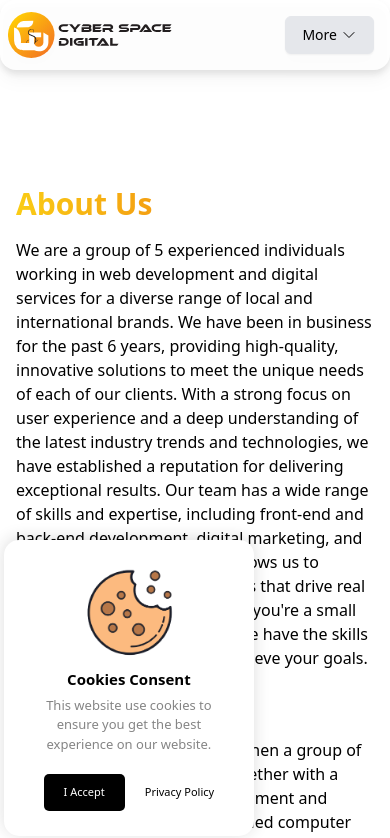
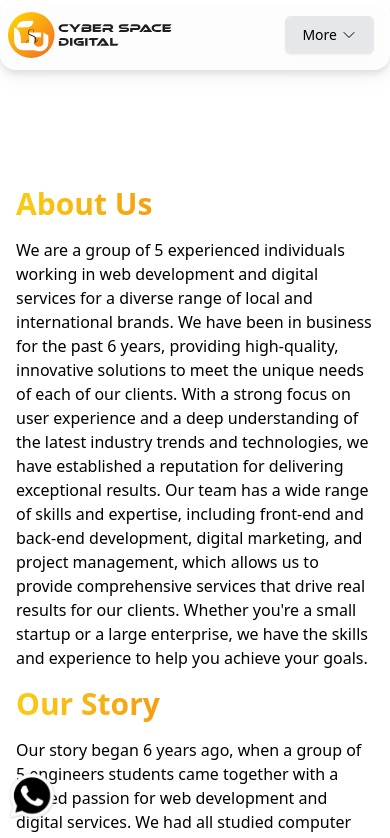
Before and after one commit to akhilthej/CSD_Website, a React (Create React App) app: page /aboutus in a window 390 px wide. Shown: the top 838 px of the page. Built offline with nearby package versions, Linux system fonts and the light colour scheme.

Commit message:
fb verification removed

```diff
--- a/public/index.html
+++ b/public/index.html
@@ -1,7 +1,6 @@
 <!DOCTYPE html>
 <html lang="en">
   <head>
-    <meta name="facebook-domain-verification" content="yxotmy8t37espiu5gb6mavgnjfnjjz" />
     <meta charset="utf-8" />
     <link rel="icon" href="%PUBLIC_URL%/favicon.ico" />
     <meta name="viewport" content="width=device-width, initial-scale=1" />
@@ -12,7 +11,20 @@
 
     <link rel="apple-touch-icon" href="%PUBLIC_URL%/logo192.png" />
     <link rel="manifest" href="%PUBLIC_URL%/manifest.json" />
-    <title>Cyber Space Digital- Build Your Business Online</title>
+    <title>Best Web Development &amp; Digital marketing Company</title>
+
+    <meta name="description" content="We are a prominent web design and development, digital marketing, and branding company based in India. We have a strong track record of working with well-known brands to create high-performance, user-friendly, and secure web and mobile applications. Our expertise can transform your innovative ideas into a driving force for your business's success.">
+
+    <meta name="keywords" content="web development company,app development company,digital marketing company,web designing company,web designers ,web developers,app developers,logo design services,seo service providers,seo,seo services,seo agencies,it companies,it companies near me,app developers near me,web designers in visakhapatnam,web designers in hyd ">
+
+    <meta name="author" content="Cyber Space Digital">
+    <meta name="theme-color" content="#FB8C00">
+
+
+    <meta name="Robots" content="INDEX,FOLLOW">
+    <meta property="og:title" content="Best Web Development &amp; Digital marketing Company">
+
+    <meta property="og:description" content="We are a prominent web design and development, digital marketing, and branding company based in India. We have a strong track record of working with well-known brands to create high-performance, user-friendly, and secure web and mobile applications. Our expertise can transform your innovative ideas into a driving force for your business's success.">
 
 <!-- Printrust -->
     <meta name="p:domain_verify" content="05ea06c646dfb6df73e714d5d5ef888e"/>
@@ -25,6 +37,10 @@
 
     <noscript>You need to enable JavaScript to run this app.</noscript>
     <div id="root"></div>
+
+
+
+
 
     <!-- Error 404 -->
     <script type="text/javascript">
@@ -43,56 +59,11 @@
      <!-- Error 404 -->
 
 
-<!---Cookies-->
-   <div class="wrappercookies">
-    <img src="./cookie.png" alt="cookies">
-    <div class="content">
-      <header>Cookies Consent</header>
-      <p>This website use cookies to ensure you get the best experience on our website.</p>
-      <div class="buttons">
-        <button class="item">I Accept</button>
-        <a href="https://cyberspacedigital.in/privacypolicy" class="item">Privacy Policy</a>
-      </div>
-    </div>
-  </div>
-  <script>
-    const cookieBox = document.querySelector(".wrappercookies"),
-    acceptBtn = cookieBox.querySelector("button");
-    acceptBtn.onclick = ()=>{
-      //setting cookie for 1 month, after one month it'll be expired automatically
-      document.cookie = "CookieBy=CSD; max-age="+60*60*24*30;
-      if(document.cookie){ //if cookie is set
-        cookieBox.classList.add("hide"); //hide cookie box
-      }else{ //if cookie not set then alert an error
-        alert("Cookie can't be set! Please unblock this site from the cookie setting of your browser.");
-      }
-    }
-    let checkCookie = document.cookie.indexOf("CookieBy=CSD"); //checking our cookie
-    //if cookie is set then hide the cookie box else show it
-    checkCookie != -1 ? cookieBox.classList.add("hide") : cookieBox.classList.remove("hide");
-
-  </script>
-<!---Cookies End-->
 
 
 
-<!-- Meta Pixel Code -->
-<script>
-!function(f,b,e,v,n,t,s)
-{if(f.fbq)return;n=f.fbq=function(){n.callMethod?
-n.callMethod.apply(n,arguments):n.queue.push(arguments)};
-if(!f._fbq)f._fbq=n;n.push=n;n.loaded=!0;n.version='2.0';
-n.queue=[];t=b.createElement(e);t.async=!0;
-t.src=v;s=b.getElementsByTagName(e)[0];
-s.parentNode.insertBefore(t,s)}(window, document,'script',
-'https://connect.facebook.net/en_US/fbevents.js');
-fbq('init', '1570990170071196');
-fbq('track', 'PageView');
-</script>
-<noscript><img height="1" width="1" style="display:none"
-src="https://www.facebook.com/tr?id=1570990170071196&ev=PageView&noscript=1"
-/></noscript>
-<!-- End Meta Pixel Code -->
+
+
 
 <!---Disable Right Click-->
     <script type="text/javascript">
@@ -102,13 +73,7 @@ src="https://www.facebook.com/tr?id=1570990170071196&ev=PageView&noscript=1"
     </script>
 <!---Disable Right Click End-->
 
-<!-- Disable Mouse Text Selection
-<script type="text/javascript">
-  document.addEventListener("mousedown", function (e) {
-    e.preventDefault();
-  });
-</script>
-<!-- Disable Mouse Text Selection End -->
+
 
 
 
--- a/src/index.css
+++ b/src/index.css
@@ -41,100 +41,3 @@ body {
   box-shadow: 0 8px 32px 0 rgba(0, 0, 0, 0.37);
 
 }
-
-
-  /*---cookies---*/
-  .wrappercookies{
-
-    position: fixed;
-    z-index: 50;
-    bottom: 1%;
-    left: 1%;
-    width: 365px;
-    background: #fff;
-    padding: 25px 25px 25px 25px;
-    border-radius: 15px;
-    box-shadow: 1px 7px 14px -5px rgba(0,0,0,0.15);
-    text-align: center;
-    box-shadow: 0 -2px 16px rgba(32, 32, 32, 0.15);
-
-    transition: 400ms;
-
-  }
-
-  .wrappercookies.hide{
-    opacity: 0;
-    pointer-events: none;
-    transform: scale(0.8);
-    transition: all 0.3s ease;
-  }
-
-  .wrappercookies img{
-    max-width: 90px;
-    object-position: center ;
-    margin-left: auto;
-    margin-right: auto;
-  }
-  .content header{
-    font-size: 25px;
-    font-weight: 600;
-  }
-  .content{
-    margin-top: 10px;
-  }
-  .content p{
-    color: #858585;
-    margin: 5px 0 20px 0;
-  }
-  .content .buttons{
-    display: flex;
-    align-items: center;
-    justify-content: center;
-  }
-  .buttons button{
-    padding: 10px 20px;
-    border: none;
-    outline: none;
-    color: #fff;
-    font-size: 16px;
-    font-weight: 500;
-    border-radius: 5px;
-    background: #000000;
-    cursor: pointer;
-    transition: all 0.3s ease;
-  }
-  .buttons button:hover{
-    transform: scale(0.97);
-  }
-  .buttons .item{
-    margin: 0 10px;
-  }
-  .buttons a{
-    color: #000000;
-  }
-
-  @media only screen and (max-width: 600px) {
-    .wrappercookies{
-      width: 250px;
-    }
-    .content header{
-      font-size: 15px;
-      font-weight: 600;
-    }
-    .content p{
-      font-size: small;
-    }
-    .content .buttons{
-      font-size: small;
-    }
-    .buttons .item{
-      font-size: 11px;
-    }
-
-    .buttons a{
-      color: #000000;
-      font-size: small;
-    }
-
-  }
-  /*--cookies end--*/
```
